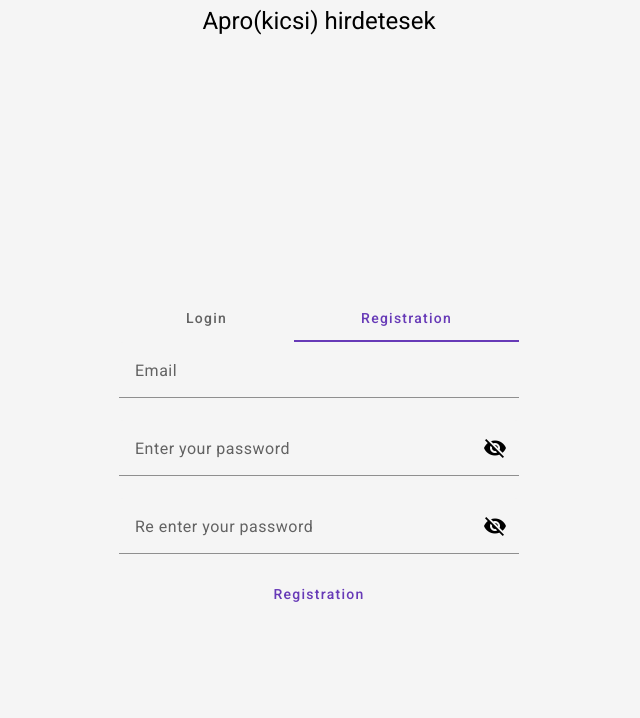
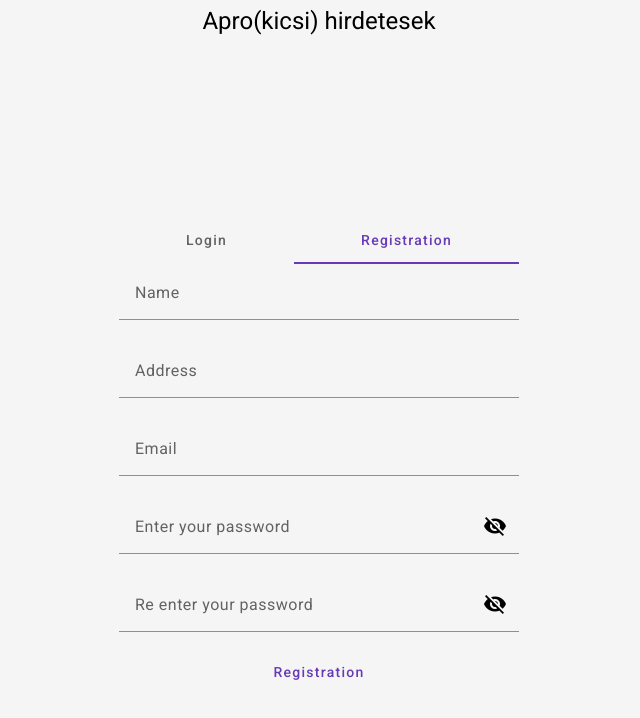
Before and after one commit to Kewkew00/Aprohirdetes, an Angular app in the folder Aprohirdetes/: page / in a window 1280 px wide. Both pictures are taken after a click on the tab "Registration". Shown: the top 718 px of the page, without its empty margins (321-961 px from the left). Built offline with nearby package versions, Linux system fonts and the light colour scheme.

Commit message:
registarion works

```diff
--- a/Aprohirdetes/src/app/components/login/login.component.html
+++ b/Aprohirdetes/src/app/components/login/login.component.html
@@ -24,13 +24,23 @@
 
             <mat-tab label="Registration">
                 <mat-form-field class="example-full-width">
+                    <mat-label>Name</mat-label>
+                    <input matInput placeholder="" [(ngModel)] = "userReg.name">
+                </mat-form-field>
+
+                <mat-form-field class="example-full-width">
+                    <mat-label>Address</mat-label>
+                    <input matInput placeholder="" [(ngModel)] = "userReg.address">
+                </mat-form-field>
+
+                <mat-form-field class="example-full-width">
                     <mat-label>Email</mat-label>
-                    <input matInput placeholder="ex@gmail.com">
+                    <input matInput placeholder="ex@gmail.com" [(ngModel)] = "userReg.email">
                 </mat-form-field>
 
                 <mat-form-field>
                     <mat-label>Enter your password</mat-label>
-                    <input matInput [type]="hide ? 'password' : 'text'">
+                    <input matInput [type]="hide ? 'password' : 'text'" [(ngModel)] = "userReg.password">
                     <button mat-icon-button matSuffix (click)="hide = !hide" [attr.aria-label]="'Hide password'" [attr.aria-pressed]="hide">
                       <mat-icon>{{hide ? 'visibility_off' : 'visibility'}}</mat-icon>
                     </button>
@@ -38,13 +48,13 @@
 
                 <mat-form-field>
                     <mat-label>Re enter your password</mat-label>
-                    <input matInput [type]="hide ? 'password' : 'text'">
+                    <input matInput [type]="hide ? 'password' : 'text'" [(ngModel)] = "userReg.confirm">
                     <button mat-icon-button matSuffix (click)="hide = !hide" [attr.aria-label]="'Hide password'" [attr.aria-pressed]="hide">
                       <mat-icon>{{hide ? 'visibility_off' : 'visibility'}}</mat-icon>
                     </button>
 
                 </mat-form-field>
-                <button mat-button color="primary" class="centered-button">Registration</button>
+                <button mat-button color="primary" class="centered-button" (click)="register()">Registration</button>
             </mat-tab>
 
         </mat-tab-group>
--- a/Aprohirdetes/src/app/components/login/login.component.ts
+++ b/Aprohirdetes/src/app/components/login/login.component.ts
@@ -5,7 +5,7 @@ import {MatFormFieldModule} from '@angular/material/form-field';
 import {MatIconModule} from '@angular/material/icon';
 import {MatButtonModule} from '@angular/material/button';
 import { Router, RouterModule } from '@angular/router';
-import { User } from '../../interfaces/user';
+import { UserLogin, UserRegister } from '../../interfaces/user';
 import { ApiService } from '../../services/api.service';
 import { MessageService } from '../../services/message.service';
 import { CommonModule } from '@angular/common';
@@ -30,9 +30,17 @@ export class LoginComponent {
   ) {}
 
 
-  user:User = {
+  user:UserLogin = {
     email: '',
     password: ''
+  }
+
+  userReg:UserRegister = {
+    name: '',
+    address: '',
+    email: '',
+    password: '',
+    confirm: ''
   }
 
   login() {
@@ -50,5 +58,20 @@ export class LoginComponent {
     })
   }
 
+  register() {
+    this.api.registration('users', this.userReg).subscribe((res:any) => {
+
+      if(res.success == true) {
+
+        this.message.showMessage('OK', res.message, 'success');
+      }else{
+
+        this.message.showMessage('HIBA', res.message, 'danger');
+      }
+      this.auth.saveTokenAndLogin(res.token)
+      this.router.navigate(['/'])
+    })
+  }
+
 
 }
```
Also changed, not shown: Aprohirdetes/src/app/interfaces/user.ts (+9 -1 lines).
